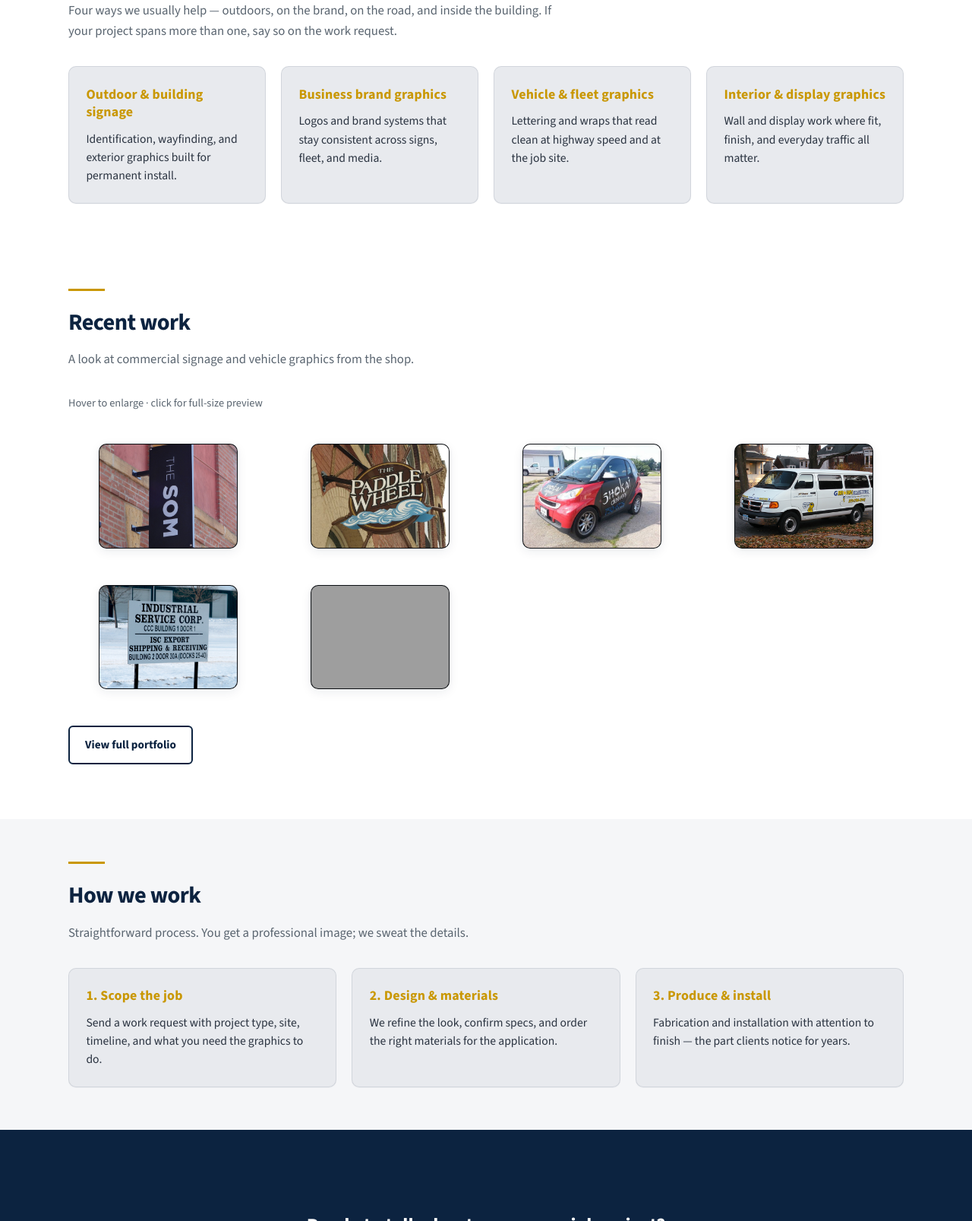
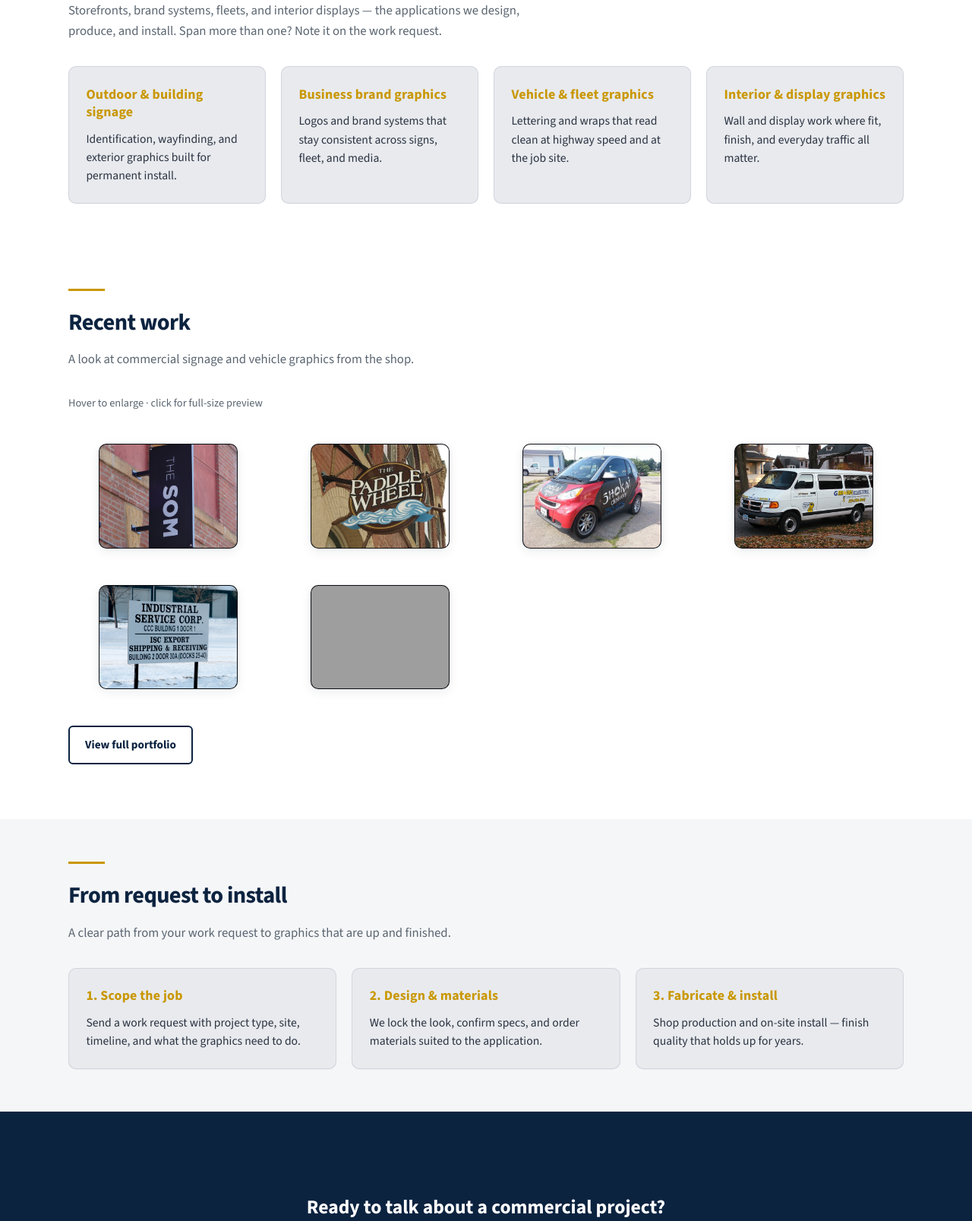
Before and after one commit to talleyman22/signtec, a website: page public/index.html in a window 1280 px wide. Shown: the part 760-2367 px from the top of the page at 76% size. Drawn offline with nearby package versions, Linux system fonts and the light colour scheme; grey boxes are pictures that could not be loaded.

Commit message:
Retune section headers: Capabilities, From request to install

```diff
--- a/public/index.html
+++ b/public/index.html
@@ -39,7 +39,7 @@
       </p>
       <div class="hero-actions">
         <a class="btn btn-primary" href="request.html">Start a work request</a>
-        <a class="btn btn-secondary" href="services.html">What we offer</a>
+        <a class="btn btn-secondary" href="services.html">Capabilities</a>
       </div>
     </div>
   </section>
@@ -49,10 +49,10 @@
       <div class="container">
         <div class="section-head">
           <hr class="gold-rule">
-          <h2>What we do</h2>
+          <h2>Capabilities</h2>
           <p>
-            Four ways we usually help — outdoors, on the brand, on the road, and inside the building.
-            If your project spans more than one, say so on the work request.
+            Storefronts, brand systems, fleets, and interior displays — the applications we design,
+            produce, and install. Span more than one? Note it on the work request.
           </p>
         </div>
         <div class="card-grid">
@@ -112,21 +112,21 @@
       <div class="container">
         <div class="section-head">
           <hr class="gold-rule">
-          <h2>How we work</h2>
-          <p>Straightforward process. You get a professional image; we sweat the details.</p>
+          <h2>From request to install</h2>
+          <p>A clear path from your work request to graphics that are up and finished.</p>
         </div>
         <div class="card-grid">
           <article class="card">
             <h3>1. Scope the job</h3>
-            <p>Send a work request with project type, site, timeline, and what you need the graphics to do.</p>
+            <p>Send a work request with project type, site, timeline, and what the graphics need to do.</p>
           </article>
           <article class="card">
             <h3>2. Design &amp; materials</h3>
-            <p>We refine the look, confirm specs, and order the right materials for the application.</p>
+            <p>We lock the look, confirm specs, and order materials suited to the application.</p>
           </article>
           <article class="card">
-            <h3>3. Produce &amp; install</h3>
-            <p>Fabrication and installation with attention to finish — the part clients notice for years.</p>
+            <h3>3. Fabricate &amp; install</h3>
+            <p>Shop production and on-site install — finish quality that holds up for years.</p>
           </article>
         </div>
       </div>
```
Also changed, not shown: public/services.html (+1 -1 lines).
